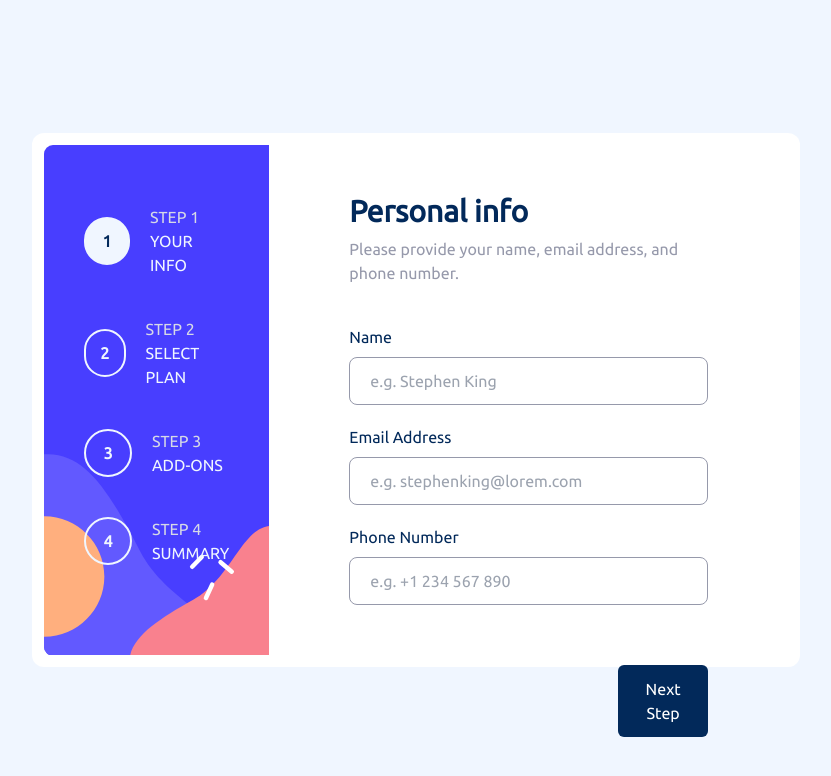
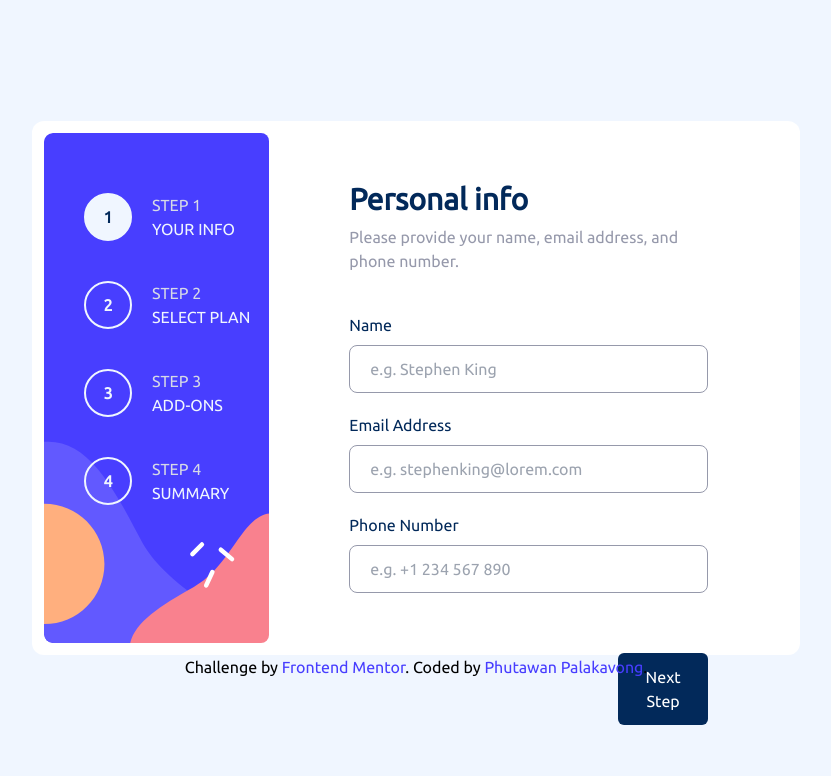
Before and after one commit to pphtw/frontendmentor-multistep, a React (Vite) app in the folder react-multistep/: page / in a window 1280 px wide. Shown: the top 776 px of the page, without its empty margins (224-1055 px from the left). Built offline with nearby package versions, Linux system fonts and the light colour scheme.

Commit message:
fix side bar

```diff
--- a/react-multistep/index.html
+++ b/react-multistep/index.html
@@ -8,7 +8,9 @@
     <title>Multi-Step</title>
   </head>
   <body>
-    <div id="root"></div>
+    <div id="root">
+    </div>
     <script type="module" src="/src/main.jsx"></script>
+
   </body>
 </html>
--- a/react-multistep/src/App.jsx
+++ b/react-multistep/src/App.jsx
@@ -3,8 +3,29 @@ import Card from "./components/Card";
 
 function App(props) {
   return (
-    <div className="flex justify-center items-center h-screen">
+    <div className="flex flex-col justify-center items-center h-screen">
       <Card progress={props.progress} />
+      <div className="attribution flex justify-center">
+        <p>
+          Challenge by{" "}
+          <a
+            href="https://www.frontendmentor.io?ref=challenge"
+            className="text-[#473DFF]"
+            target="_blank"
+          >
+            Frontend Mentor
+          </a>
+          . Coded by{" "}
+          <a
+            href="https://github.com/pphtw"
+            className="text-[#473DFF]"
+            target="_blank"
+          >
+            Phutawan Palakavong
+          </a>
+          .
+        </p>
+      </div>
     </div>
   );
 }
--- a/react-multistep/src/components/Sidebar.jsx
+++ b/react-multistep/src/components/Sidebar.jsx
@@ -5,7 +5,7 @@ const circleStyle =
 
 function Progress(props) {
   return (
-    <div className="flex flex-row items-center mx-10 my-5">
+    <div className="flex flex-row w-full items-center mx-10 my-5">
       <div
         className={
           props.isActive
@@ -27,7 +27,7 @@ function Progress(props) {
 
 function Sidebar(props) {
   return (
-    <div className="bg-[url('/bg-sidebar-desktop.svg')] bg-cover flex flex-col w-1/3 h-full bg-no-repeat pt-10">
+    <div className="bg-[url('/bg-sidebar-desktop.svg')] bg-cover flex flex-col w-1/2 h-full rounded-lg bg-no-repeat pt-10">
       <Progress isActive={props.progress == 1} step="1" progress="YOUR INFO" />
       <Progress
         isActive={props.progress == 2}
```
